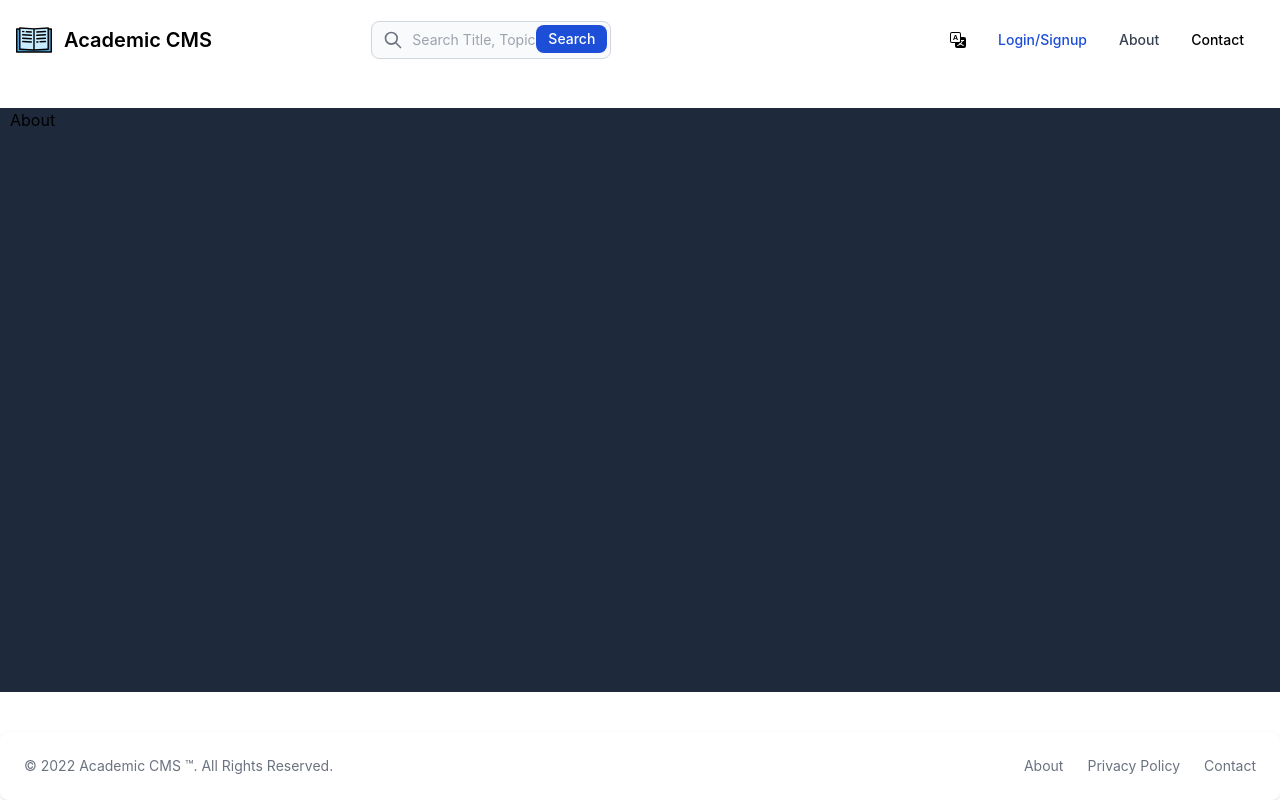
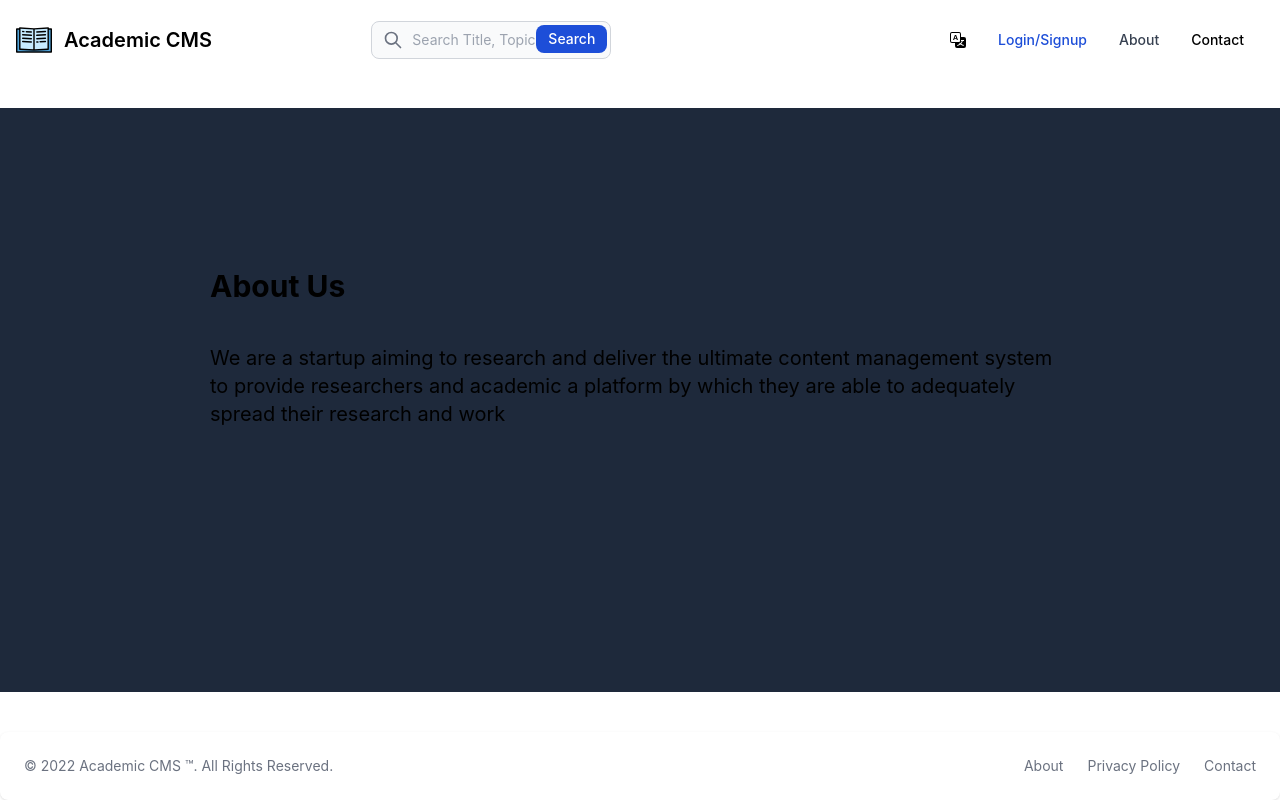
Before and after one commit to adamKabbara/academic-cms, a Next.js app: page /about in a window 1280 px wide. Built offline with nearby package versions, Linux system fonts and the light colour scheme.

Commit message:
Added save as pdf button

```diff
--- a/pages/about.js
+++ b/pages/about.js
@@ -1,5 +1,16 @@
 function About() {
-  return <div>About</div>;
+  return (
+    <div className="pl-5 pr-5 main-content pt-20">
+      <h1 className="font-bold pb-10 pt-20 text-3xl">About Us</h1>
+      <p className="text-xl">
+        We are a startup aiming to research and deliver the ultimate content
+        management system to provide researchers and academic a platform by
+        which they are able to adequately spread their research and work
+      </p>
+      <br />
+      <p className="text-xl"></p>
+    </div>
+  )
 }
 
-export default About;
+export default About
--- a/pages/blog/[slug].js
+++ b/pages/blog/[slug].js
@@ -41,6 +41,20 @@ export default function PostPage({
         <div className="flex flex-col items-end">
           <p className="mb-2 block text-slate-400">Share Research:</p>
           <div className="flex space-x-1">
+            <button className="pr-1" onClick={() => window.print()}>
+              <svg
+                xmlns="http://www.w3.org/2000/svg"
+                width="27"
+                height="27"
+                fill="currentColor"
+                class="bi bi-download"
+                viewBox="0 0 16 16"
+              >
+                {' '}
+                <path d="M.5 9.9a.5.5 0 0 1 .5.5v2.5a1 1 0 0 0 1 1h12a1 1 0 0 0 1-1v-2.5a.5.5 0 0 1 1 0v2.5a2 2 0 0 1-2 2H2a2 2 0 0 1-2-2v-2.5a.5.5 0 0 1 .5-.5z" />{' '}
+                <path d="M7.646 11.854a.5.5 0 0 0 .708 0l3-3a.5.5 0 0 0-.708-.708L8.5 10.293V1.5a.5.5 0 0 0-1 0v8.793L5.354 8.146a.5.5 0 1 0-.708.708l3 3z" />{' '}
+              </svg>
+            </button>
             <FacebookShareButton
               url={'https://academic-cms.vercel.app/'}
               title={'Check out this research paper: '}
--- a/pages/contact.js
+++ b/pages/contact.js
@@ -1,5 +1,16 @@
 function Contact() {
-  return <div>Contact</div>
+  return (
+    <div className="main-content pt-20">
+      <h1 className="font-bold pb-10 pt-20 text-3xl">Contact Us</h1>
+      <p className="text-xl">
+        If any enquiries or issues arise please feel free to email us at
+        <span className="font-bold s"> academic-cms@gmail.com</span> and expect
+        a reply within 48 hours.{' '}
+      </p>
+      <br />
+      <p className="text-xl">Thank You.</p>
+    </div>
+  )
 }
 
 export default Contact
--- a/styles/globals.css
+++ b/styles/globals.css
@@ -53,6 +53,14 @@ main {
 }
 
 #main-content {
+  display: flex;
+  /* justify-content: center; */
+  flex-direction: column;
+  /* align-items: center; */
+  max-width: 900px;
+  margin: auto;
+}
+.main-content {
   display: flex;
   /* justify-content: center; */
   flex-direction: column;
```
